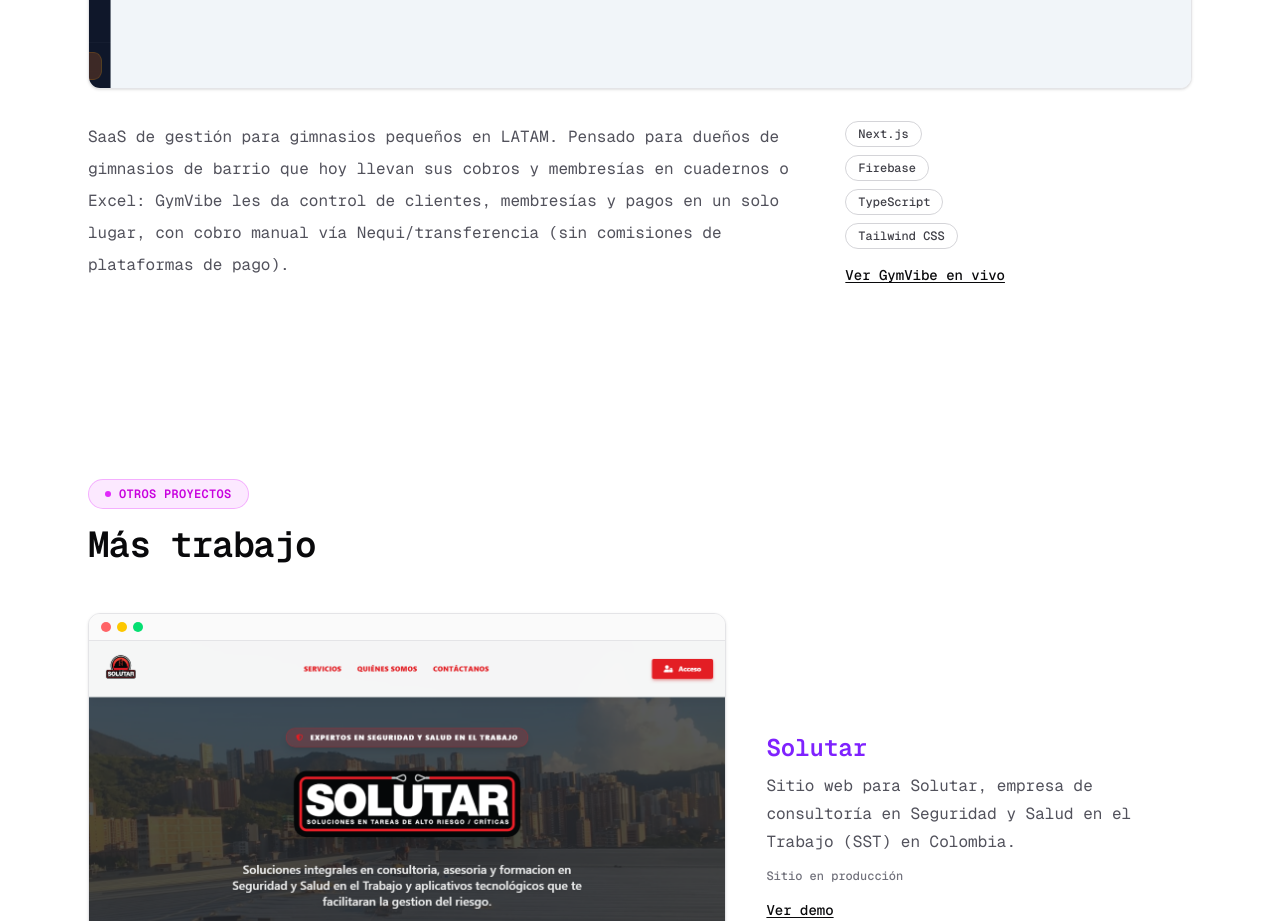
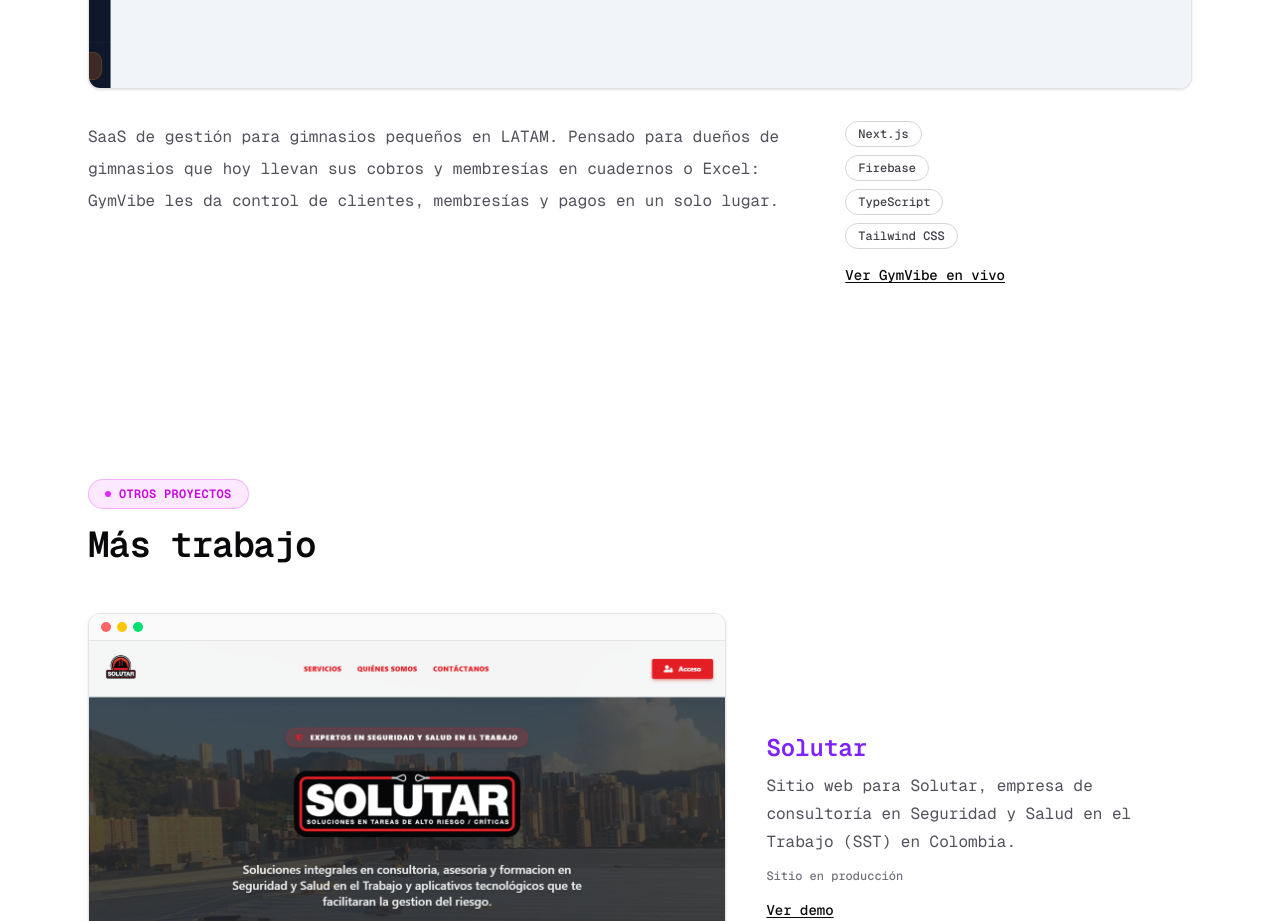
Before and after one commit to Janfrednb/portfolio, a Next.js app: page / in a window 1280 px wide. Shown: the part 1520-2441 px from the top of the page. Built offline with nearby package versions, Linux system fonts and the light colour scheme.

Commit message:
Simplify GymVibe description copy
Drop "de barrio" and the Nequi/payment-fees detail per feedback,
keep the core pitch shorter.

```diff
--- a/components/i18n.tsx
+++ b/components/i18n.tsx
@@ -47,7 +47,7 @@
     featured: {
       badge: "Proyecto destacado",
       description:
-        "SaaS de gestión para gimnasios pequeños en LATAM. Pensado para dueños de gimnasios de barrio que hoy llevan sus cobros y membresías en cuadernos o Excel: GymVibe les da control de clientes, membresías y pagos en un solo lugar, con cobro manual vía Nequi/transferencia (sin comisiones de plataformas de pago).",
+        "SaaS de gestión para gimnasios pequeños en LATAM. Pensado para dueños de gimnasios que hoy llevan sus cobros y membresías en cuadernos o Excel: GymVibe les da control de clientes, membresías y pagos en un solo lugar.",
       liveLink: "Ver GymVibe en vivo",
     },
     other: {
@@ -93,7 +93,7 @@
     featured: {
       badge: "Featured project",
       description:
-        "SaaS gym management platform for small gyms in Latin America. Built for neighborhood gym owners who currently track payments and memberships in notebooks or spreadsheets: GymVibe gives them control over clients, memberships, and payments in one place, with manual payment via Nequi/bank transfer (no payment platform fees).",
+        "SaaS gym management platform for small gyms in Latin America. Built for gym owners who currently track payments and memberships in notebooks or spreadsheets: GymVibe gives them control over clients, memberships, and payments in one place.",
       liveLink: "See GymVibe live",
     },
     other: {
```
